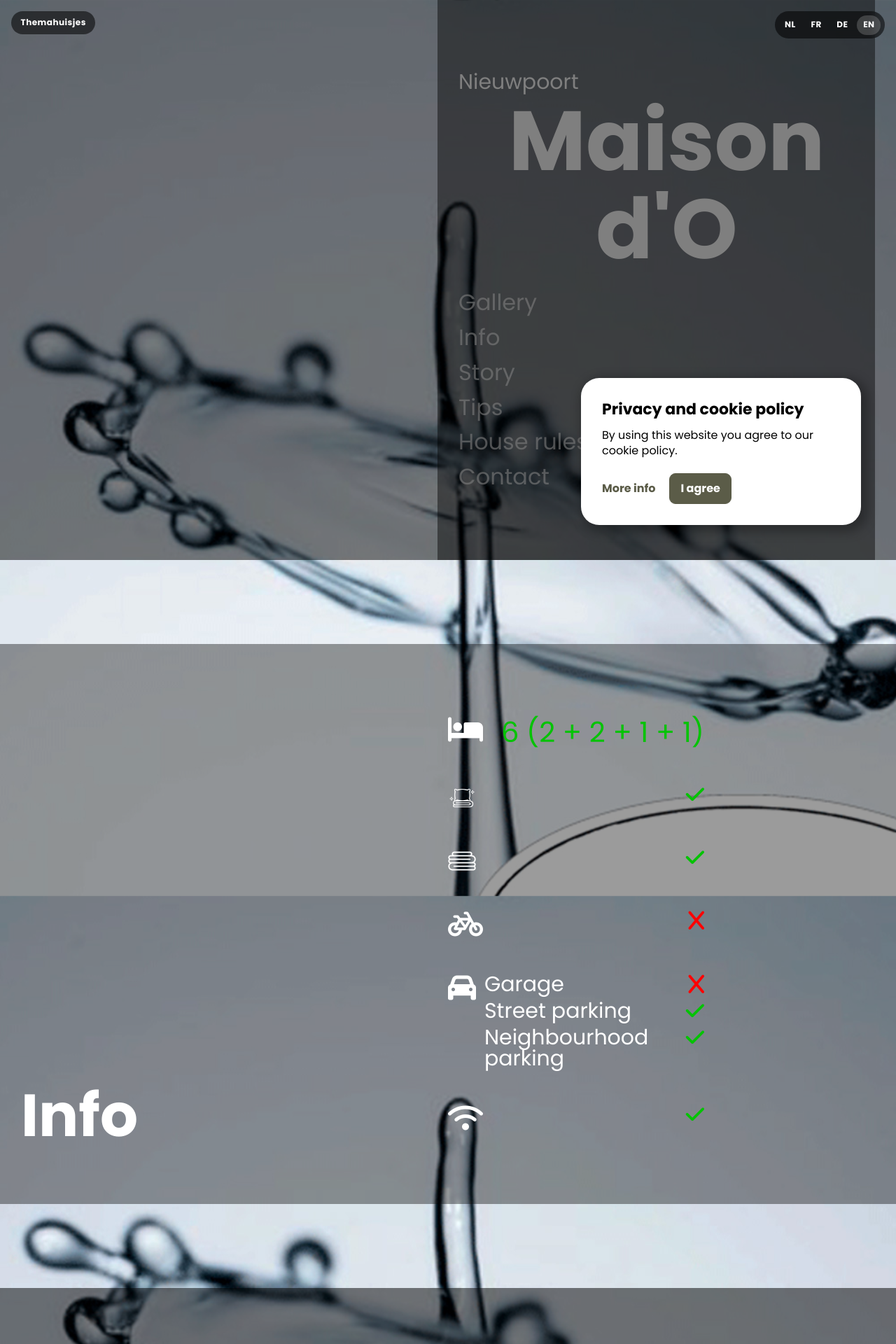
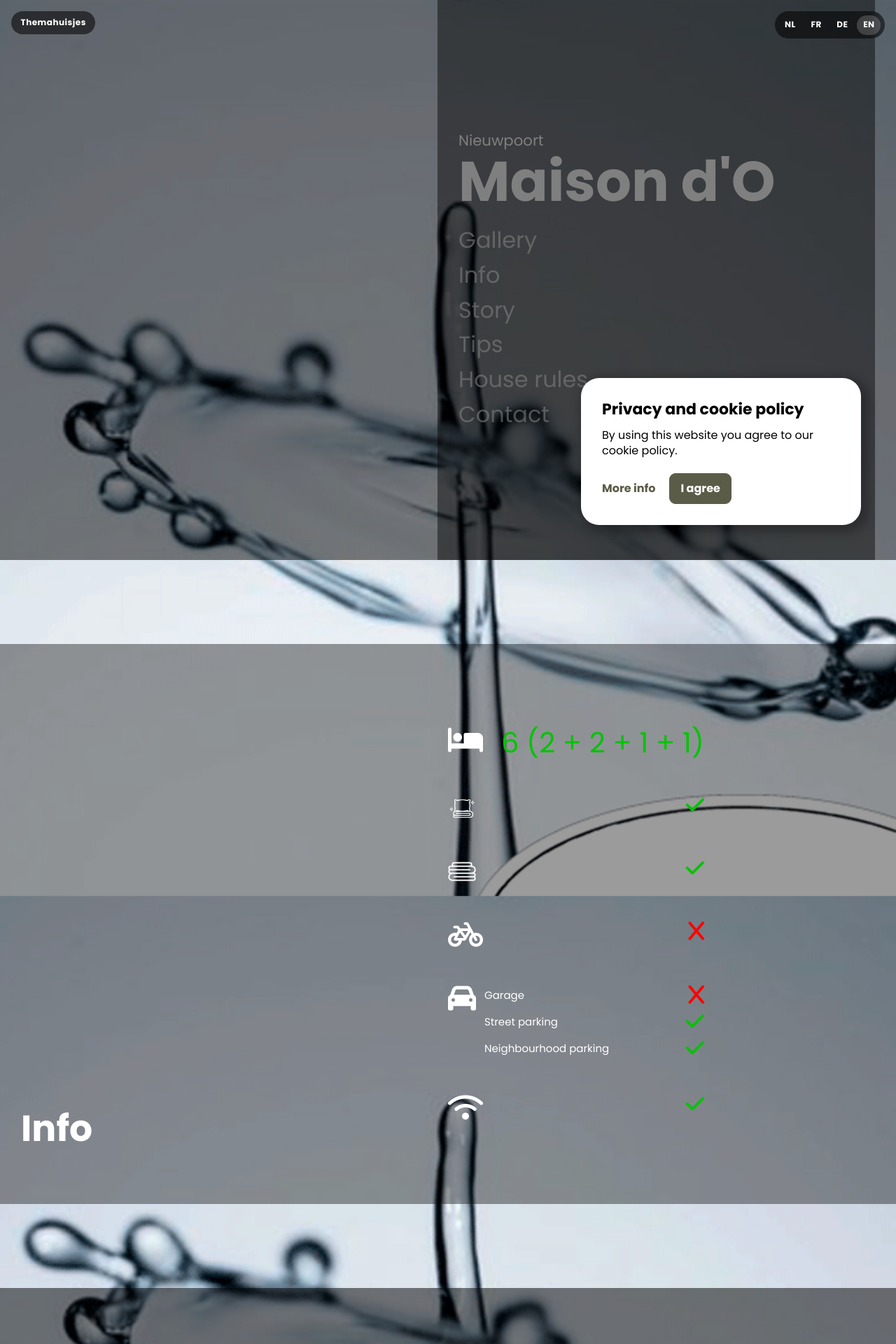
Before and after one commit to K1NGAARON/themahuisjes, a Next.js app: page /en/huisjes/maison-d-o in a window 1280 px wide. Shown: the top 1920 px of the page at 70% size. Built offline with nearby package versions, Linux system fonts and the light colour scheme.

Commit message:
responsiveness

```diff
--- a/src/styles/global.css
+++ b/src/styles/global.css
@@ -31,8 +31,8 @@
     --text-2xl: clamp(1.5rem, 1.1rem + 2vw, 2.25rem);
     --text-3xl: clamp(1.625rem, 1.2rem + 2.5vw, 2.625rem);
     --text-hero: clamp(1.75rem, 1rem + 4.5vw, 3.75rem);
-    --text-display-sm: clamp(1.75rem, 0.75rem + 6vw, 5.3125rem);
-    --text-display: clamp(2.25rem, 0.5rem + 10vw, 7.5rem);
+    --text-display-sm: clamp(1.75rem, 0.75rem + 4.5vw, 3.75rem);
+    --text-display: clamp(2.25rem, 0.5rem + 7.5vw, 5rem);
     --text-subtitle: clamp(1rem, 0.75rem + 1.5vw, 1.875rem);
     --text-icon-lg: clamp(2rem, 1rem + 5vw, 4.375rem);
     --text-info-value: clamp(1.25rem, 0.75rem + 2.5vw, 2.5rem);
--- a/src/styles/huisjes.css
+++ b/src/styles/huisjes.css
@@ -6,31 +6,53 @@ body.page-huisje {
     background-size: cover;
 }
 
+.container .content .item {
+    flex: 1 1 0;
+    min-width: 0;
+    container-type: inline-size;
+    display: flex;
+    flex-direction: column;
+    align-items: flex-start;
+    justify-content: center;
+}
+
 .container .content .item h1 {
-    font-size: var(--text-display);
+    font-size: clamp(2rem, calc(100cqw / 7), 5rem);
     line-height: 1.05;
+    width: 100%;
     max-width: 100%;
+    box-sizing: border-box;
+    text-align: left;
 }
 
 .container .content .item h2 {
-    font-size: var(--text-display-sm);
+    font-size: clamp(1.5rem, calc(100cqw / 10), 3.25rem);
     line-height: 1.1;
+    width: 100%;
     max-width: 100%;
+    box-sizing: border-box;
+    overflow-wrap: break-word;
+    text-align: left;
 }
 
-.container .content .item p {
-    font-size: var(--text-subtitle);
+.container .content .item.align-end h2 {
+    text-align: right;
+}
+
+.container .content .item.align-center h2 {
+    font-size: clamp(1.75rem, calc(100cqw / 12), 3.5rem);
+    text-align: center;
+}
+
+.container .content .item p,
+.container .content .item.text-list p,
+.container .content .item.text-list ol {
+    font-size: clamp(0.9375rem, calc(100cqw / 28), 1.5rem);
+    line-height: 1.5;
     text-align: justify;
 }
 
 .container .content .item.text-list {
-    text-align: justify;
-}
-
-.container .content .item.text-list p,
-.container .content .item.text-list ol {
-    font-size: var(--text-subtitle);
-    line-height: 1.5;
     text-align: justify;
 }
 
@@ -60,24 +82,17 @@ body.page-huisje {
     padding: 80px 30px;
     background: transparent;
     transition: background 0.5s;
+    overflow-x: clip;
 }
 
 .container .content + .content {
     margin-top: 15vh;
 }
 
-.container .content .item {
-    flex: 1 1 0;
-    min-width: 0;
-    display: flex;
-    flex-direction: column;
-    align-items: flex-start;
-    justify-content: center;
-}
-
 .container.first-container .item.bg {
     padding-left: 30px;
     background: rgba(0, 0, 0, 0.45);
+    text-align: left;
 }
 
 .container.first-container > .content:first-child {
@@ -96,6 +111,7 @@ body.page-huisje {
 
 .container .content .item.align-end {
     align-items: flex-end;
+    align-self: stretch;
 }
 
 .container .content .item.align-center {
@@ -409,7 +425,7 @@ body.page-huisje {
     .container .content .item p,
     .container .content .item.text-list p,
     .container .content .item.text-list ol {
-        font-size: clamp(0.9375rem, 3.4vw, 1rem);
+        font-size: clamp(0.875rem, 3.2vw, 1rem);
         line-height: 1.4;
     }
 
@@ -484,6 +500,11 @@ body.page-huisje {
     .container .content .item h2 {
         width: 100%;
         flex-shrink: 0;
+        text-align: left;
+    }
+
+    .container .content .item.align-center h2 {
+        text-align: center;
     }
 
     .container .content .item p,
```
